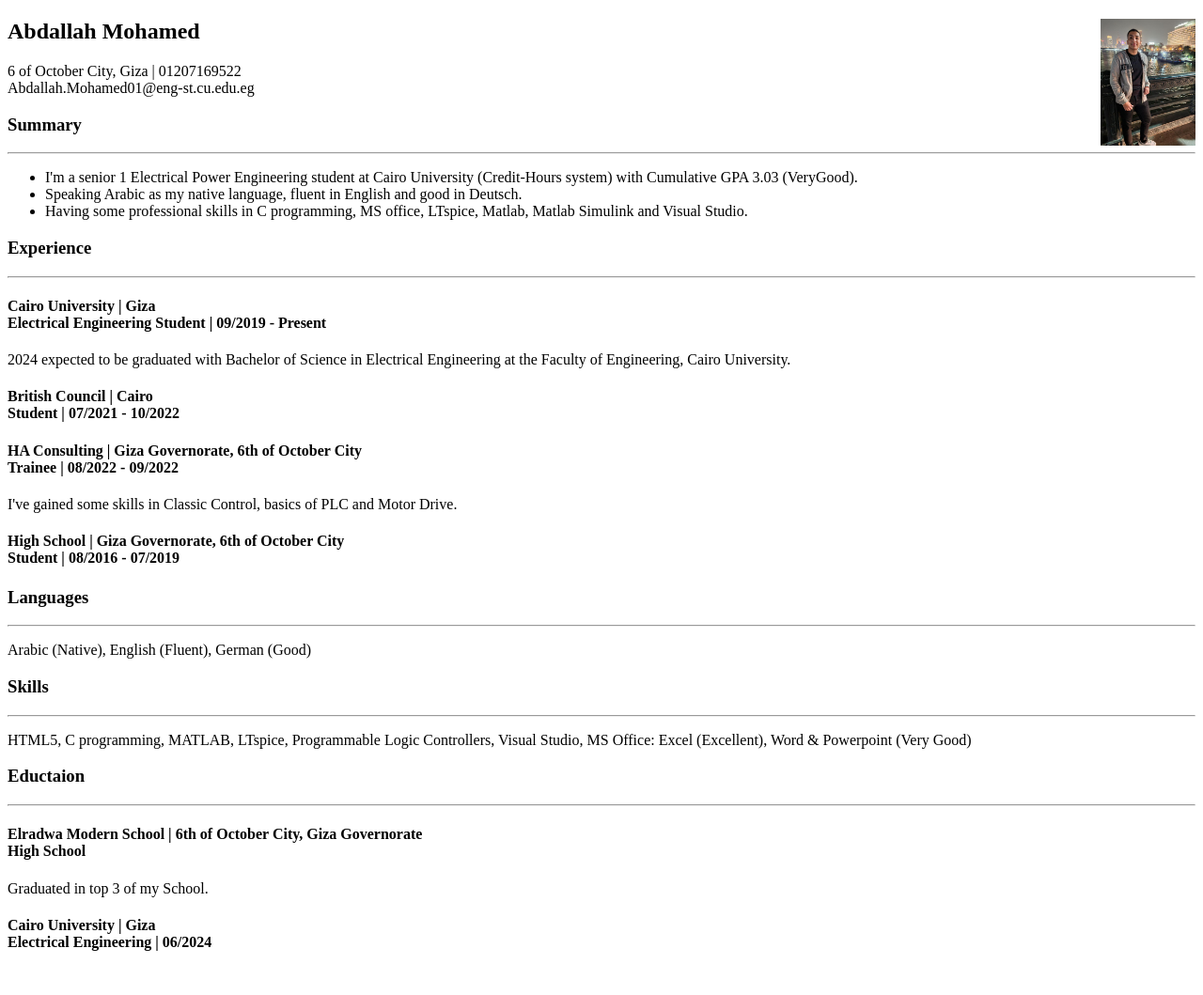
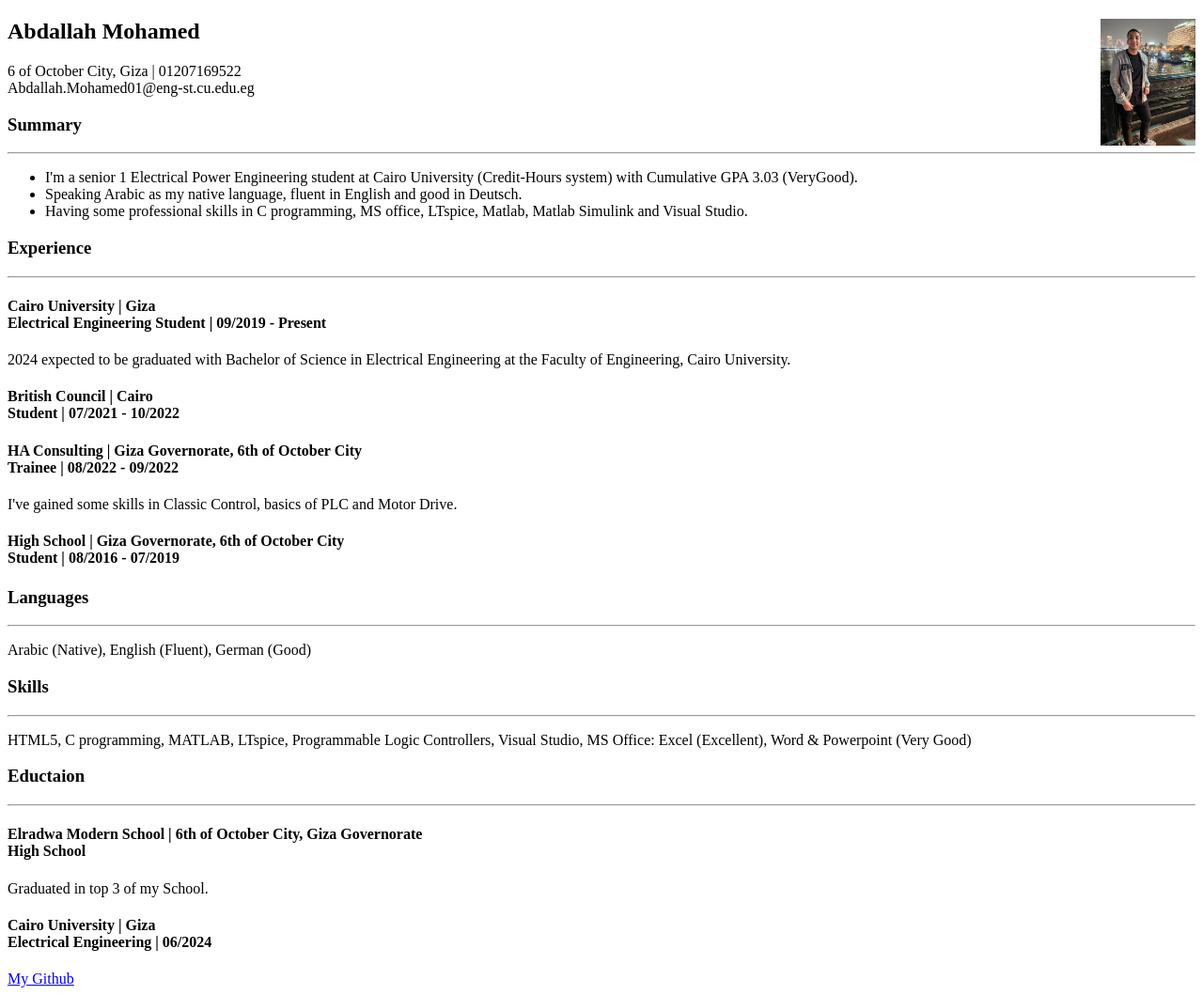
Before and after one commit to AbdallahMohamed24/My-CV, a plain HTML site: page index.html in a window 1280 px wide. Shown: the whole page at 94% size. Before the commit the page ends 1033 px from the top, so only its background shows below. Drawn offline with Linux system fonts and the light colour scheme.

Commit message:
Update index.html

```diff
--- a/index.html
+++ b/index.html
@@ -68,5 +68,6 @@
             Electrical Engineering | 06/2024<br/>
         </p>
     </h4>
+    <a href="https://github.com/AbdallahMohamed24">My Github</a>
 </body>
 </html>
```
